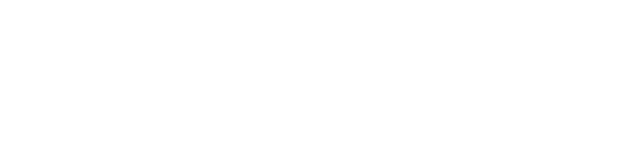
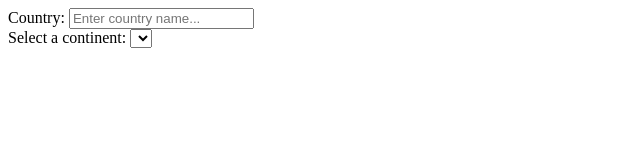
Before and after one commit to dariojularic/countries-app-API, a website: page index.html in a window 1280 px wide. Shown: the whole page, without its empty margins (0-640 px from the left). Drawn offline with Linux system fonts and the light colour scheme.

Commit message:
Create search form

```diff
--- a/index.html
+++ b/index.html
@@ -7,7 +7,20 @@
     <title>Weather App API</title>
   </head>
   <body>
-    <div id="app"></div>
+    <div class="container">
+      <nav>
+        <form action="" class="search-form">
+          <div class="form-container">
+            <label for="country-name-input">Country: </label>
+            <input class="country-name-input" type="text" id="country-name-input" placeholder="Enter country name...">
+          </div>
+          <div class="form-container">
+            <label for="select-continent">Select a continent: </label>
+            <select name="select-continent" id="select-continent"></select>
+          </div>
+        </form>
+      </nav>
+    </div>
     <script type="module" src="/main.js"></script>
   </body>
 </html>
```
